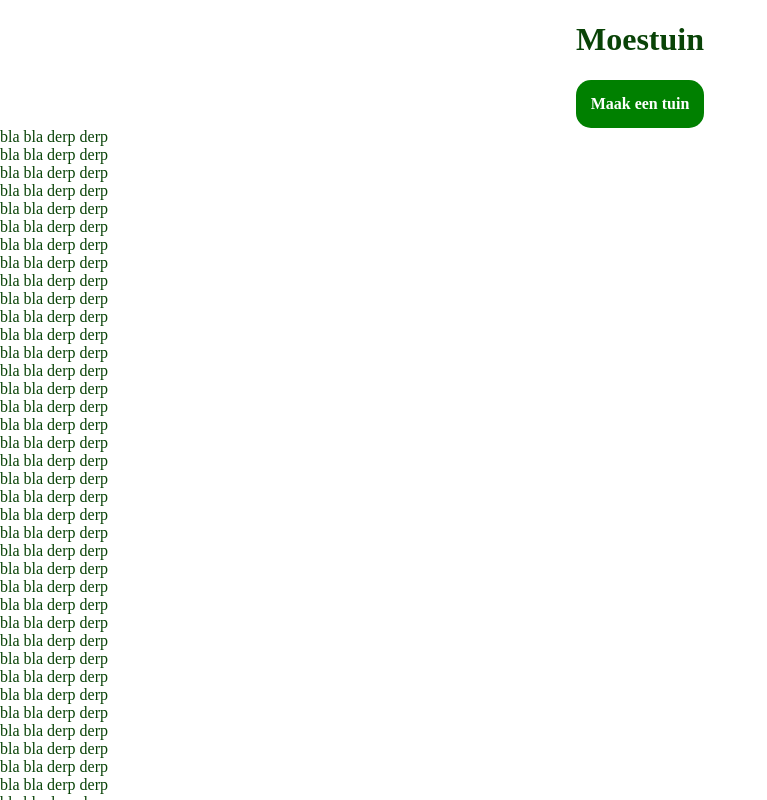
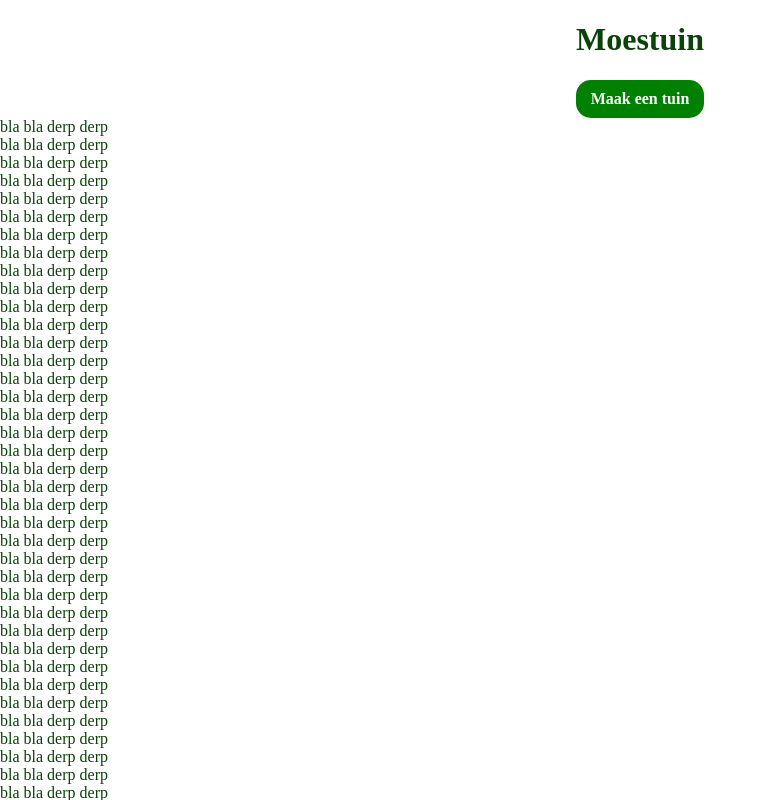
Before and after one commit to Ffyud/moestuin-gui, an Angular app: page / in a window 1280 px wide. Shown: the top 800 px of the page, without its empty margins (0-767 px from the left). Built offline with nearby package versions, Linux system fonts and the light colour scheme.

Commit message:
update content

```diff
--- a/src/app/garden/garden.component.css
+++ b/src/app/garden/garden.component.css
@@ -1,12 +1,17 @@
 .garden-wrap {
     text-align: center;
+    color: rgb(9, 67, 7);
+    height: 100%;
+}
+
+.garden-wrap .garden {
 
 }
 
 .garden-wrap .new-garden {
     cursor: pointer;
     display: inline-block;
-    padding: 15px;
+    padding: 10px 15px 10px 15px;
     font-weight: 800;
     background: green;
     color: #FFF;
--- a/src/app/garden/garden.component.html
+++ b/src/app/garden/garden.component.html
@@ -1,5 +1,7 @@
 <div class="garden-wrap">
-    <div class="new-garden">
-      <span (click)="createGarden()">Maak een tuin</span>
+    <div class="garden">
+        <div class="new-garden">
+            <span (click)="createGarden()">Maak een tuin</span>
+          </div>
     </div>
 </div>
```
